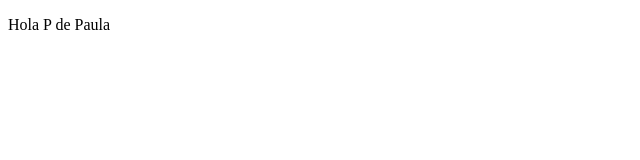
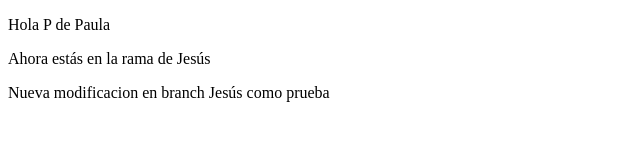
Before and after one commit to Rikketz/testeo-branch, a plain HTML site: page index.html in a window 1280 px wide. Shown: the whole page, without its empty margins (0-640 px from the left). Drawn offline with Linux system fonts and the light colour scheme.

Commit message:
otro test

```diff
--- a/index.html
+++ b/index.html
@@ -8,6 +8,10 @@
 <body>
     <main>
         <p>Hola P de Paula</p>
+
+        <p>Ahora estás en la rama de Jesús</p>
+
+        <p>Nueva modificacion en branch Jesús como prueba</p>
     </main>
 </body>
 </html>
```
